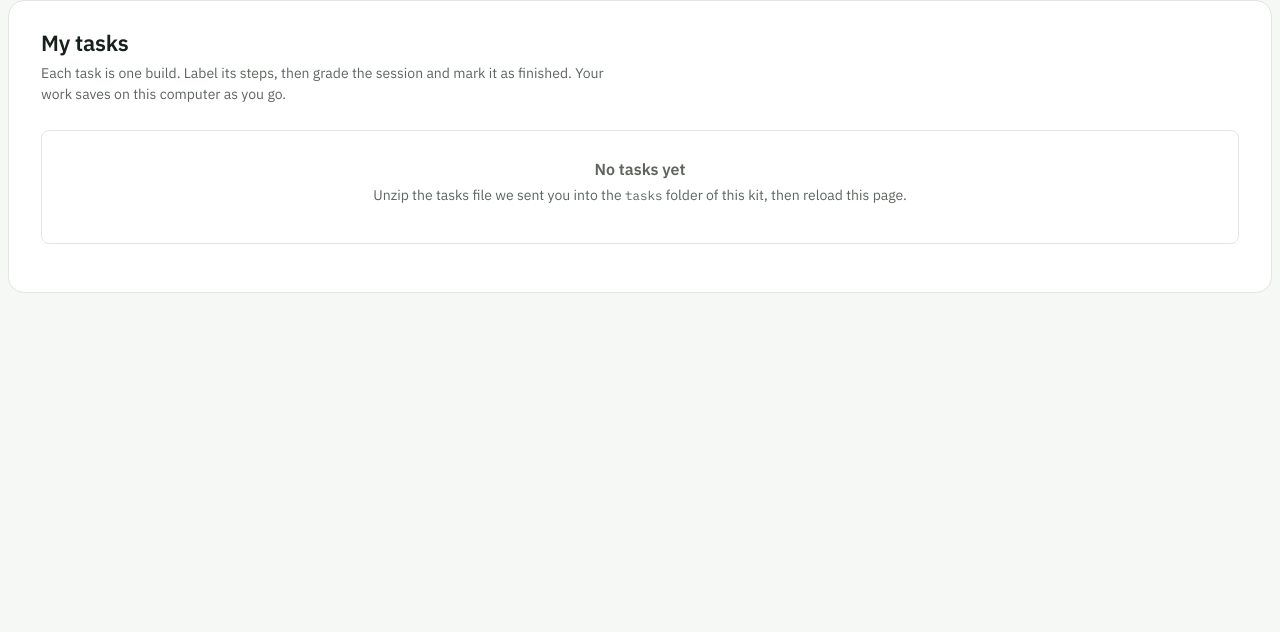
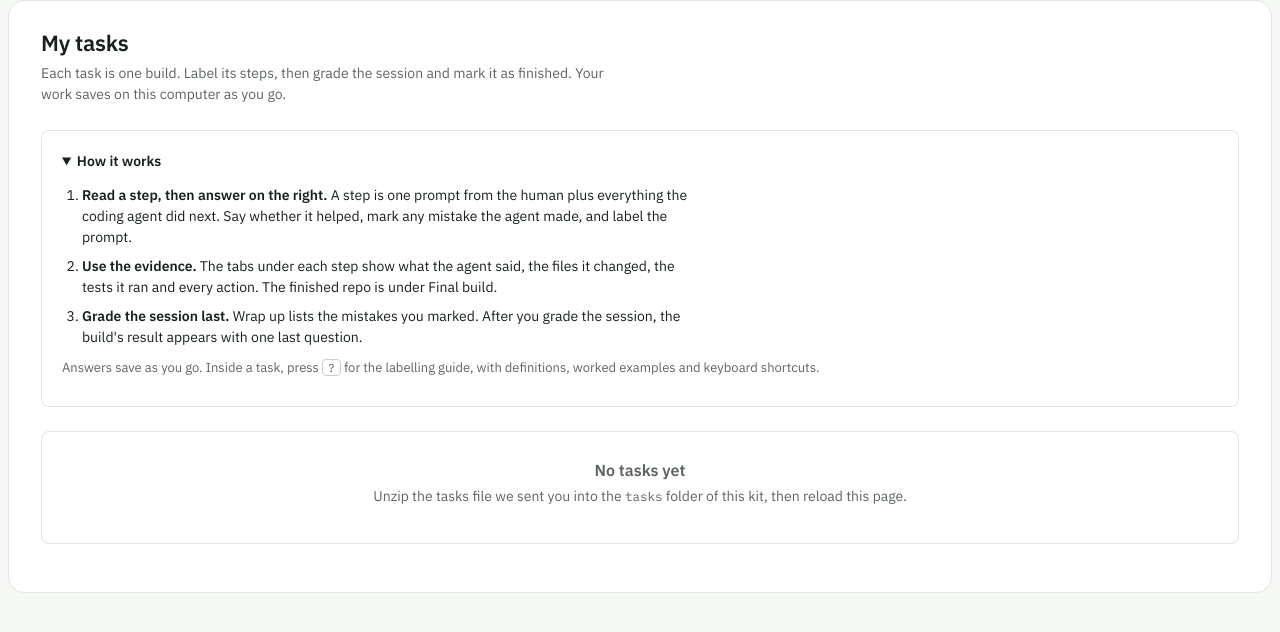
Before and after one commit to ProblemSetters/hr-bench-annotation-kit, a FastAPI app: template kitapp/templates/tasks.html in a window 1280 px wide. Shown: the part 48-680 px from the top of the page. Run offline with FastAPI, Linux system fonts and the light colour scheme; the template is opened without the code that fills it, so the values that code supplies are empty.

Commit message:
Annotator walkthrough fixes (clearer step panel, How it works card, guide updates)
Rebuilt from interviewstreet/hr-bench-annotation.

Co-Authored-By: Claude Opus 5.5 <noreply@anthropic.com>

```diff
--- a/kitapp/static/app.css
+++ b/kitapp/static/app.css
@@ -216,6 +216,10 @@ form.inline { display: inline; }
 .narrow-card { max-width: 460px; margin: 48px auto; }
 /* local kit: first-run details form, the name in the top bar, export line */
 .narrow-card.setup { max-width: 560px; }
+details.howto { margin-bottom: var(--gap); }
+details.howto summary { cursor: pointer; }
+.howto-list { margin: 12px 0 10px; padding-left: 20px; display: grid; gap: 8px; max-width: 75ch; }
+.howto-list li { line-height: 1.5; }
 .form-2 { display: grid; grid-template-columns: 1fr 1fr; gap: 12px; }
 .form-stack .help { font-weight: 400; margin-top: 0; }
 fieldset.plain { border: 0; margin: 0; padding: 0; min-width: 0; }
@@ -333,7 +337,7 @@ body.labeling #app { flex: 1; min-height: 0; display: flex; flex-direction: colu
 .context-body { margin-top: 8px; font-size: 13.5px; }
 .nextup { margin-top: 24px; padding-top: 16px; border-top: 1px solid var(--rule); }
 .nextup p { margin: 0 0 6px; font-size: 14px; }
-.help.evidence { margin: -8px 0 0; }
+.help.evidence { margin: -8px 0 20px; }
 .who-label { display: flex; align-items: center; gap: 8px; font-size: 13px; font-weight: 500; color: var(--muted); margin-bottom: 8px; }
 .promptbox { font-size: 15px; line-height: 1.65; padding: 2px 0 2px 16px; border-left: 3px solid var(--text); }
 .prompt-text { white-space: pre-wrap; overflow-wrap: anywhere; }
@@ -450,6 +454,7 @@ time.when { font-size: 12px; color: var(--muted); font-variant-numeric: tabular-
 button.linkbtn { background: none; border: 0; padding: 0; min-height: 0; font: inherit; color: var(--muted); text-decoration: underline; text-underline-offset: 3px; cursor: pointer; }
 button.linkbtn:hover { color: var(--text); }
 .field .help.above { margin: -4px 0 10px; }
+.labels .panel-sec { font-size: 13px; font-weight: 600; color: var(--muted); margin: 0 0 14px; }
 .labels-foot { border-top: 1px solid var(--rule); padding: 12px 22px; display: flex; gap: 10px; align-items: center; }
 .kbd { font-family: var(--mono); font-size: 11.5px; border: 1px solid var(--control); border-radius: 4px; padding: 0 5px; color: var(--muted); }
 
--- a/kitapp/templates/tasks.html
+++ b/kitapp/templates/tasks.html
@@ -5,6 +5,15 @@
 {% for n in notices %}<div class="note warn flash" role="status">{{ n }}</div>{% endfor %}
 {% for n in broken %}<div class="note warn flash" role="alert">{{ n }}</div>{% endfor %}
 {% if saved %}<div class="note flash" role="status">Your details are saved.</div>{% endif %}
+<details class="card howto" {% if not rows or not (rows|selectattr('status', 'ne', 'not_started')|list) %}open{% endif %}>
+  <summary><b>How it works</b></summary>
+  <ol class="howto-list">
+    <li><b>Read a step, then answer on the right.</b> A step is one prompt from the human plus everything the coding agent did next. Say whether it helped, mark any mistake the agent made, and label the prompt.</li>
+    <li><b>Use the evidence.</b> The tabs under each step show what the agent said, the files it changed, the tests it ran and every action. The finished repo is under Final build.</li>
+    <li><b>Grade the session last.</b> Wrap up lists the mistakes you marked. After you grade the session, the build's result appears with one last question.</li>
+  </ol>
+  <p class="small muted">Answers save as you go. Inside a task, press <span class="kbd">?</span> for the labelling guide, with definitions, worked examples and keyboard shortcuts.</p>
+</details>
 {% if not rows %}
 <div class="card empty"><h2>No tasks yet</h2><p>Unzip the tasks file we sent you into the <code>tasks</code> folder of this kit, then reload this page.</p></div>
 {% else %}
```
Also changed, not shown: kitapp/static/label.js (+9 -8 lines), label_schema.json (+25 -2 lines), 1 other file.
